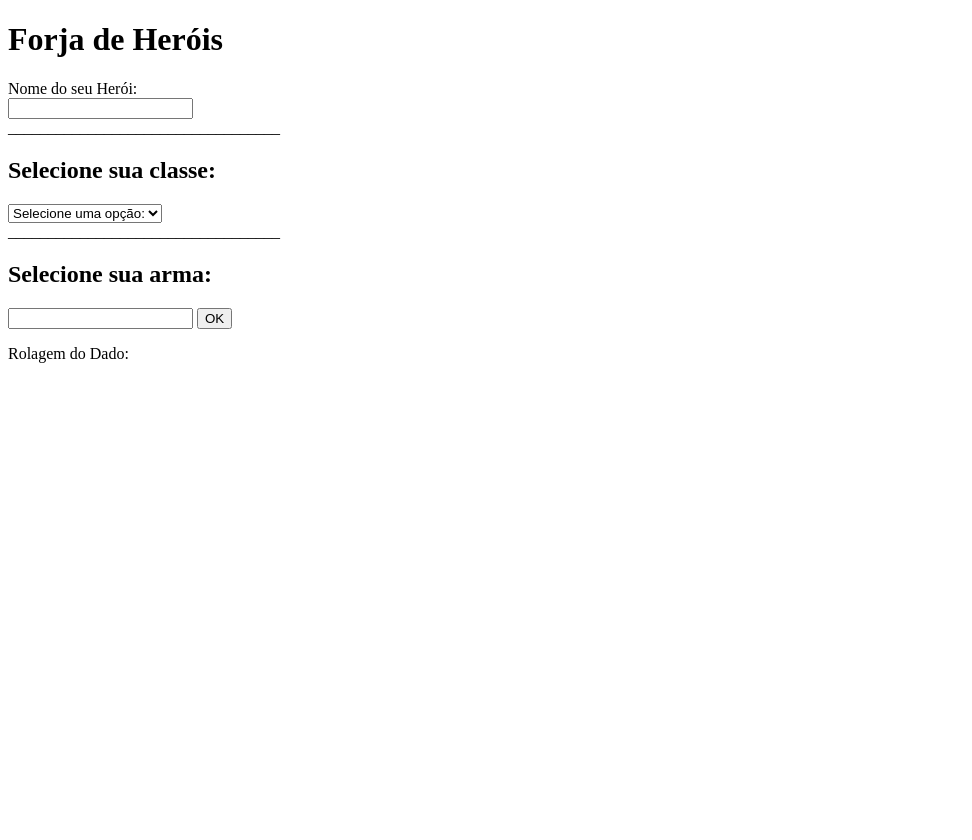
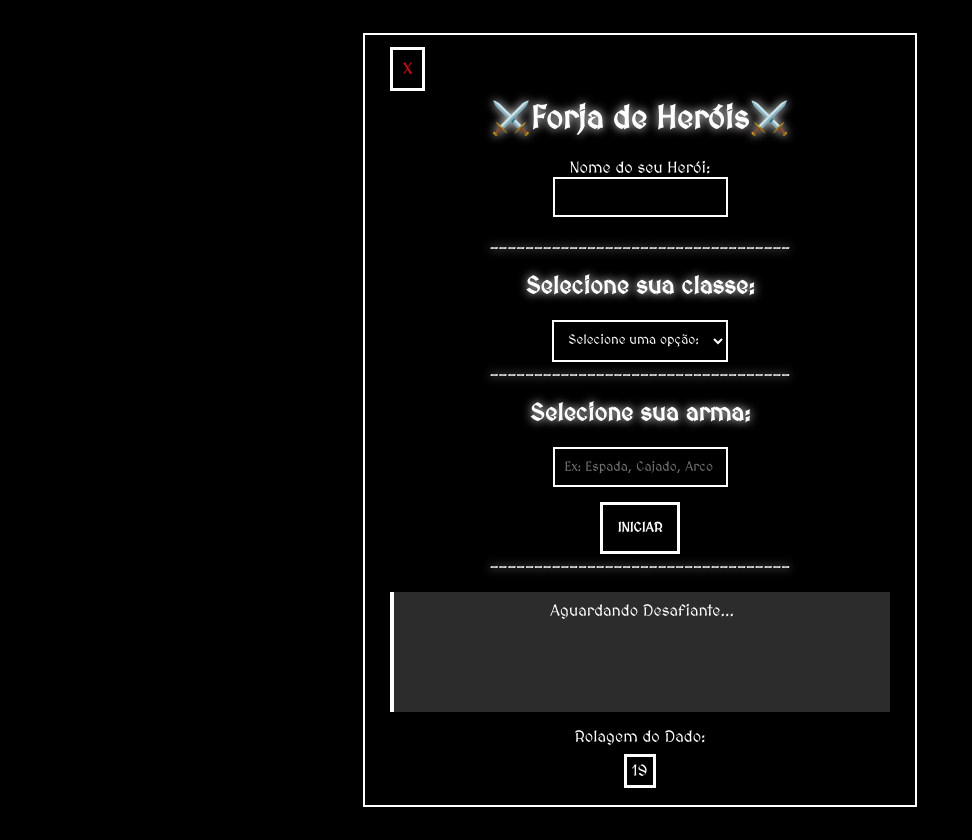
Before and after one commit to JocaNETO173/RPG---BackEnd, a plain HTML site: page index.html in a window 1280 px wide. Shown: the whole page, without its empty margins (0-972 px from the left). Before the commit the page ends 800 px from the top, so only its background shows below. Drawn offline with Linux system fonts and the light colour scheme.

Commit message:
Add files via upload

```diff
--- a/index.html
+++ b/index.html
@@ -4,33 +4,46 @@
 <head>
     <meta charset="UTF-8">
     <meta name="viewport" content="width=device-width, initial-scale=1.0">
+    <link rel="preconnect" href="https://fonts.googleapis.com">
+<link rel="preconnect" href="https://fonts.gstatic.com" crossorigin>
+<link href="https://fonts.googleapis.com/css2?family=MedievalSharp&display=swap" rel="stylesheet">
+    <link rel="stylesheet" href="style.css">
     <title>Document</title>
 </head>
 
 <body>
-    <h1>Forja de Heróis</h1>
+    <div class="arena">
+        <div id="segredo">X</div>
+        <h1>⚔️Forja de Heróis⚔️</h1>
+        <div class="controles">
             <label for="nome">Nome do seu Herói: <br></label>
             <input name="nome" type="text" id="nome">
-    <br> __________________________________ <br>
+            <div class="barra"><br> __________________________________</div>
             <label for="classes">
                 <h2>Selecione sua classe:</h2>
             </label>
             <select name="classes" id="classes">
                 <option value="">Selecione uma opção:</option>
-        <option value="guerreiro">Guerreiro</option>
-        <option value="mago">Mago</option>
-        <option value="arqueiro">Arqueiro</option>
+                <option value="guerreiro">Guerreiro🤺</option>
+                <option value="mago">Mago🧙‍♂️</option>
+                <option value="arqueiro">Arqueiro🏹</option>
             </select>
-    <br> __________________________________ <br>
+            <div class="barra">__________________________________</div>
             <label for="arma">
                 <h2>Selecione sua arma:</h2>
             </label>
-    <input name="arma" type="text" id="arma">
-    <input type="submit" value="OK">
+            <input name="arma" type="text" id="arma" placeholder="Ex: Espada, Cajado, Arco"><br>
+            <button onclick="iniciar()">INICIAR</button>
+            <div class="barra">__________________________________</div>
+            </div>
+            <div id="log">Aguardando Desafiante...</div>
             <div class="dado">
                 <p>Rolagem do Dado: <br></p>
                 <p id="valor-dado"></p>
         </div>
+
+    </div>
+
     <script src="script.js"></script>
 </body>
 
--- a/script.js
+++ b/script.js
@@ -1,6 +1,12 @@
-let classes = document.getElementById('classes');
-console.log(classes)
-let numRand = Math.floor(Math.random() * 20);
+let numRand = Math.floor((Math.random() * 20)+1);
+// let numRand = 20;
+
+
 
 let valorDado = document.getElementById('valor-dado');
-valorDado.innerText
+if(numRand === 20){
+    valorDado.classList.add = 'critico';
+}
+valorDado.innerText = numRand
+
+//
--- /dev/null
+++ b/style.css
@@ -0,0 +1,79 @@
+body{
+    background-color: black;
+    display: flex;
+    color: white;
+    justify-content: center;
+    padding: 25px;
+}
+
+.arena {
+    font-family: "MedievalSharp", cursive;
+    border: solid 2px white;
+    padding: 25px;
+    width: 100%;
+    max-width: 500px;
+}
+
+.barra, h1, h2 {
+    text-shadow: 0px 0px 10px white;
+    text-align: center;
+}
+
+.controles {
+    text-align: center;
+    gap: 10px;
+    margin-bottom: 20px;
+}
+
+input, select{
+    font-family: "MedievalSharp", cursive;
+    padding: 10px;
+    background: black;
+    border: solid 2px white;
+    color: white;
+}
+
+button {
+    font-family: "MedievalSharp", cursive;
+    padding: 15px;
+    background: black;
+    border: solid white;
+    color: white;
+    font-weight: bold;
+    cursor: pointer;
+    margin-top: 15px;
+}
+
+button:hover {
+    color: red;
+}
+
+#segredo {
+    display: inline;
+    color: red;
+    border: solid white;
+    padding: 10px;
+    cursor: pointer;
+}
+
+#log{
+    text-align: center;
+    min-height: 100px;
+    border-left: 4px solid white;
+    background: rgb(44, 44, 44);
+    padding: 10px;
+}
+
+.dado {
+    text-align: center;
+}
+
+#valor-dado {
+    display:inline;
+    padding: 5px;
+    border: solid white;
+}
+
+.critico {
+    background: red;
+}
```
Lines whose indentation alone changed are shown as unchanged.
